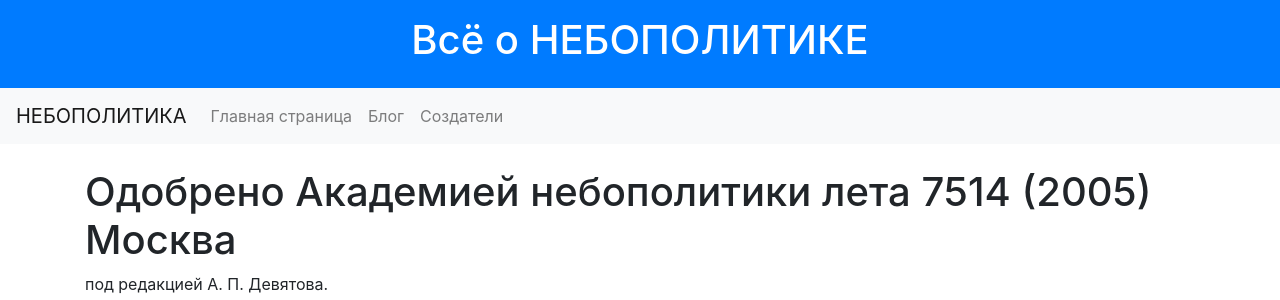
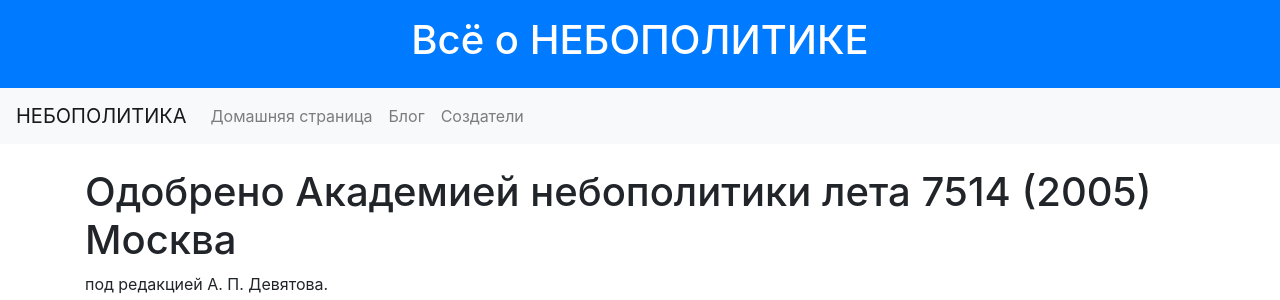
Before and after one commit to KarkachevYV/first_site_on_zerocoder, a Flask app: page / in a window 1280 px wide. Shown: the top 300 px of the page. Run offline with Flask 3, Linux system fonts and the light colour scheme; some libraries are stand-ins or nearby versions.

Commit message:
корректировка

```diff
--- a/templates/base.html
+++ b/templates/base.html
@@ -15,13 +15,13 @@
         <div class="collapse navbar-collapse">
             <ul class="navbar-nav mr-auto">
                 <li class="nav-item">
-                    <a class="nav-link" href="/">Главная страница</a>
+                    <a class="nav-link" href="/">Домашняя страница</a>
                 </li>
                 <li class="nav-item">
                     <a class="nav-link" href="/blog">Блог</a>
                 </li>
                 <li class="nav-item">
-                    <a class="nav-link" href="/contacts">Создатели</a>
+                    <a class="nav-link" href="/about">Создатели</a>
                 </li>
             </ul>
         </div>
```
